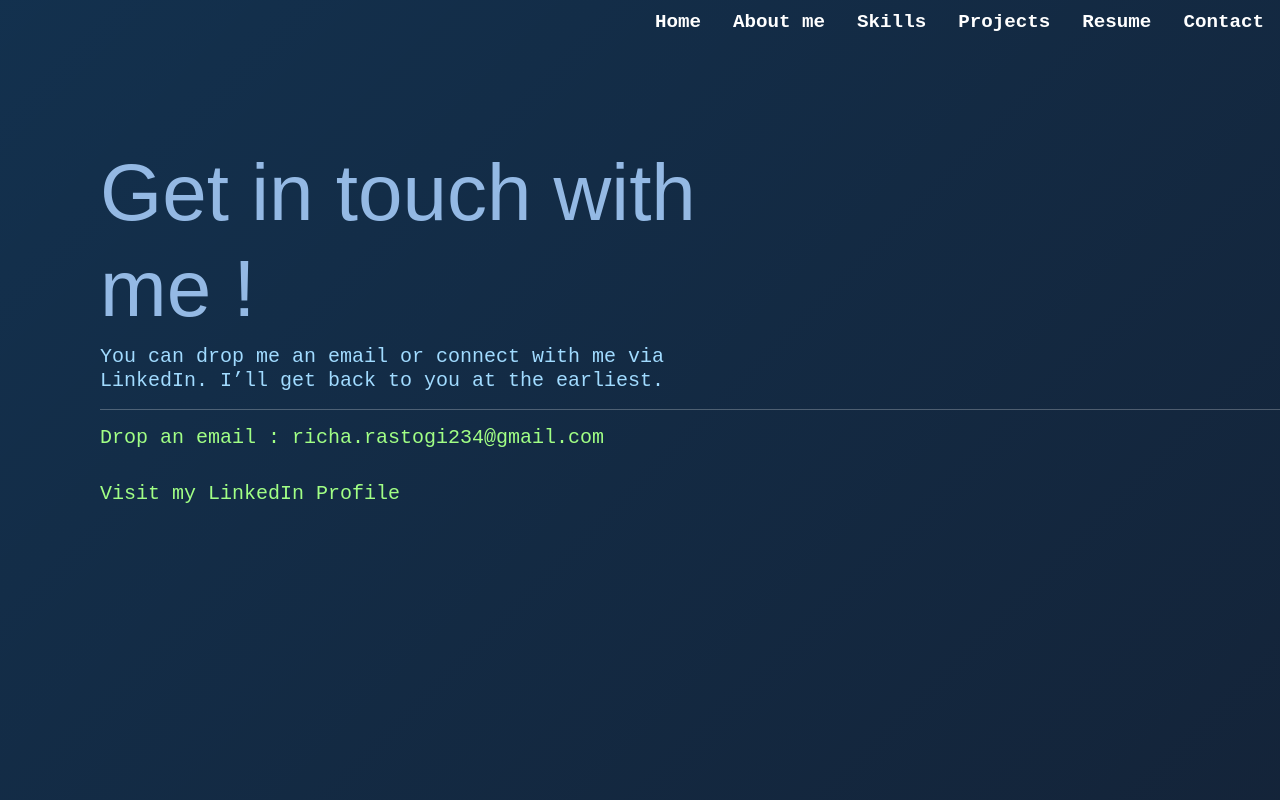
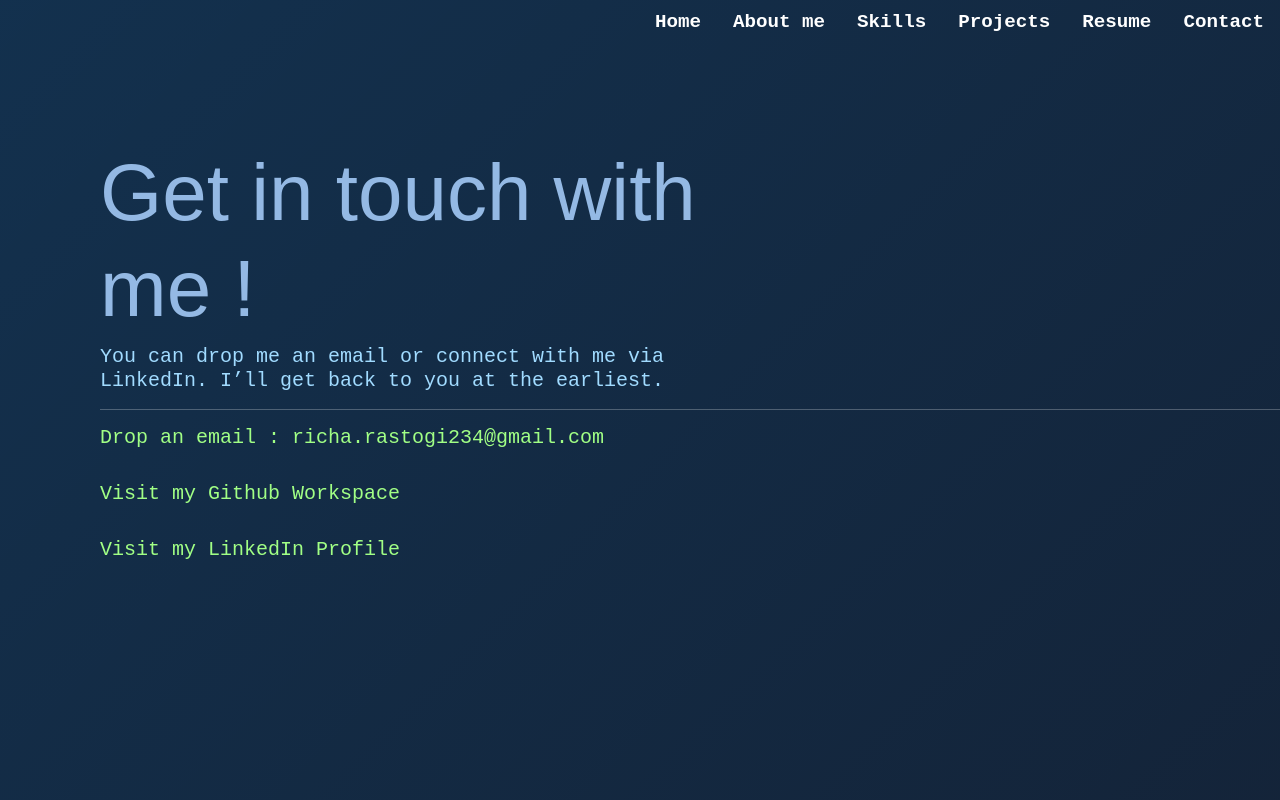
Before and after one commit to Richa-Rastogi25/Professional-Portfolio, a React (Create React App) app: page /contact-page in a window 1280 px wide. Shown: the top 800 px of the page. Built offline with nearby package versions, Linux system fonts and the light colour scheme.

Commit message:
updated the portfolio

```diff
--- a/src/components/ContactPage.js
+++ b/src/components/ContactPage.js
@@ -7,8 +7,17 @@ function ContactPage() {
       <h1 style={{color:'#94b9e4ff', fontFamily:'fantasy', fontSize:'80px'}}> Get in touch with me ! </h1>
       <h5 style={{color:'#a1dbff', fontFamily:'monospace'}}> You can drop me an email or connect with me via LinkedIn. I’ll get back to you at the earliest. </h5>
       <hr style={{color:'white', width:'1300px'}}></hr>
+
       <h5 style={{color:'#a1ff85ff', fontFamily:'monospace'}}> Drop an email : richa.rastogi234@gmail.com </h5>
       <br/>
+
+      <h5 style={{color:'#a1ff85ff', fontFamily:'monospace',}}> <Link className="nav-link profile" to="https://github.com/Richa-Rastogi25"
+            target="_blank"
+            rel="noopener noreferrer">
+    Visit my Github Workspace
+    </Link> </h5>
+      <br/>
+
       <h5 style={{color:'#a1ff85ff', fontFamily:'monospace',}}> <Link className="nav-link profile" to="https://www.linkedin.com/in/richa-rastogi-developer/"
             target="_blank"
             rel="noopener noreferrer">
@@ -16,6 +25,7 @@ function ContactPage() {
     </Link> </h5>
 
 
+
     </div>
   )
 }
```
